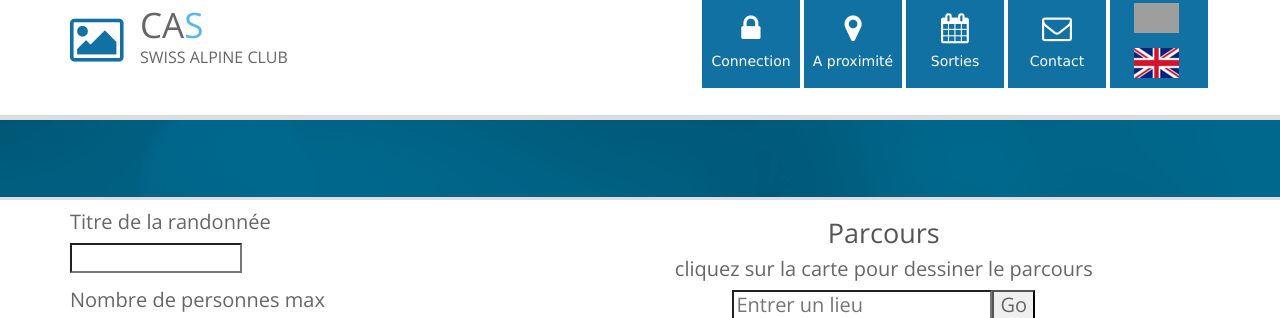
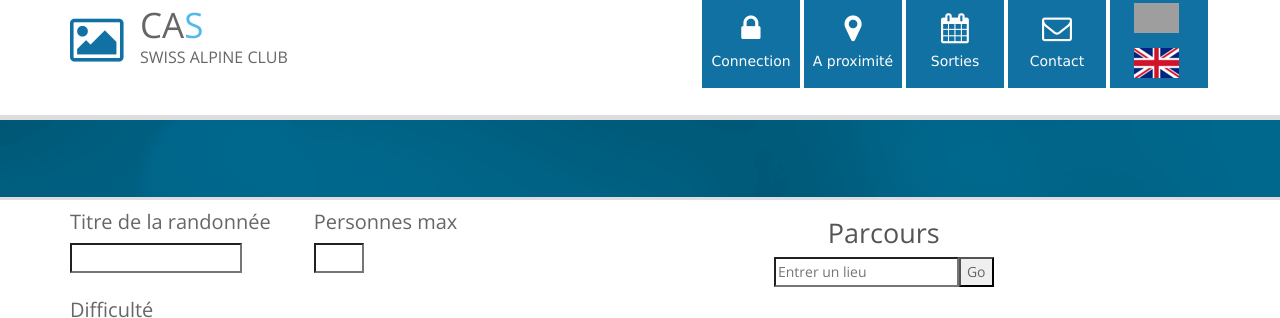
Before and after one commit to andreasfi/cas, a PHP site: page /cas/sorties/ajoutsortie in a window 1280 px wide. Shown: the part 15-333 px from the top of the page. Run offline with PHP 8.4, Linux system fonts and the light colour scheme; some libraries are stand-ins or nearby versions; grey boxes are pictures that could not be loaded.

Commit message:
addtrail

```diff
--- a/views/sorties/ajoutsortie.php
+++ b/views/sorties/ajoutsortie.php
@@ -22,13 +22,15 @@ include_once  'views/header.inc'; ?>
 	<div class="row">
 		<div class="col-md-5 col-xs-1">
 			<form>
-				<div class="formgroup">
-					<p>Titre de la randonnée</p>
-					<input name="title" type="text" required>
-				</div>
-				<div class="formgroup">
-					<p>Nombre de personnes max</p>
-					<input name="maxParticipants" type="number" min="1" required>
+				<div class="row">
+					<div class="col-md-6 formgroup">
+						<p>Titre de la randonnée</p>
+						<input name="title" type="text" required>
+					</div>
+					<div class="col-md-6 formgroup">
+						<p>Personnes max</p>
+						<input name="maxParticipants" type="number" min="1" required style="width:50px">
+					</div>
 				</div>
 				<div class="formgroup">
 					<p>Difficulté</p>
@@ -58,9 +60,9 @@ include_once  'views/header.inc'; ?>
 		<div class="col-md-7 col-xs-10 text-center">
 			<div class="formgroup">
 				<h2>Parcours</h2>
-				<p>cliquez sur la carte pour dessiner le parcours</p>
-				<p/>
-				<input id="geocodeInput" type=text placeholder="Entrer un lieu"></textarea><button id="searchGeo">Go</button>
+								<input id="geocodeInput" type=text placeholder="Entrer un lieu"></textarea><button id="searchGeo">Go</button>
+
+				<p style="font-size:12px !important; opacity:0 !important">cliquez sur la carte pour dessiner le parcours</p>
 				<div id="map" style="width:100%; height:400px; margin-top:10px"></div>
 			</div>
 		</div>
```
